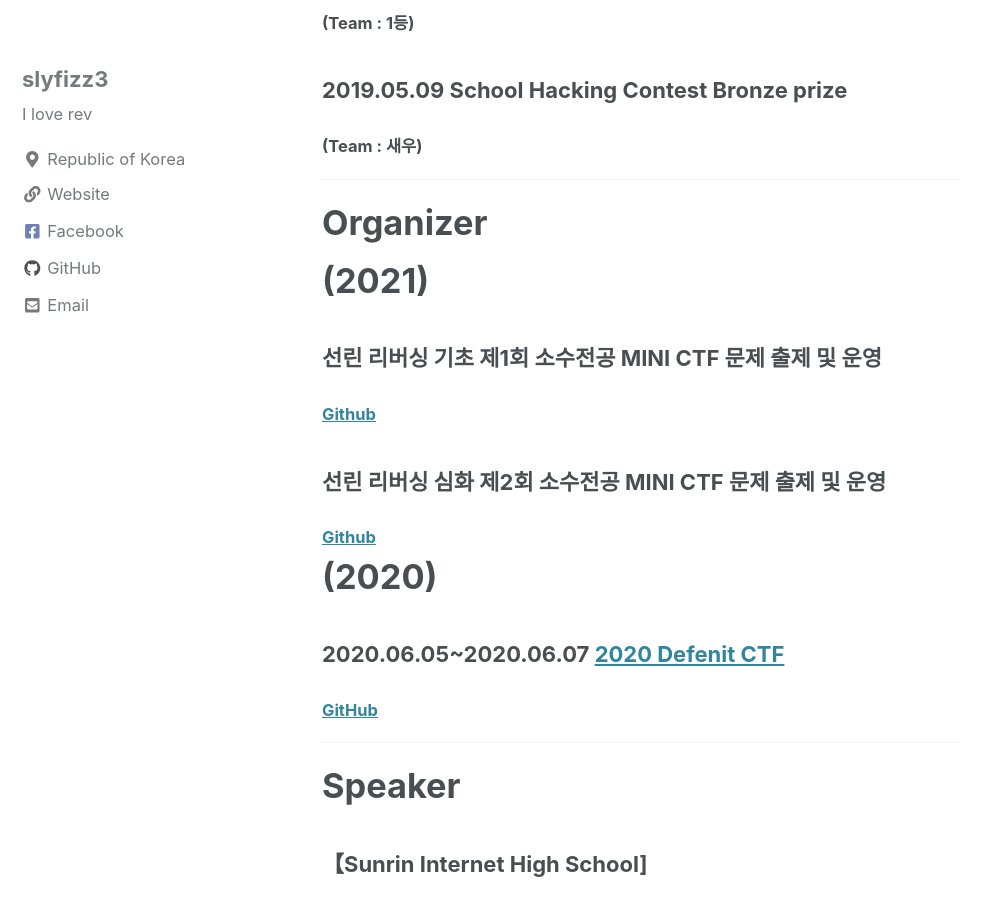
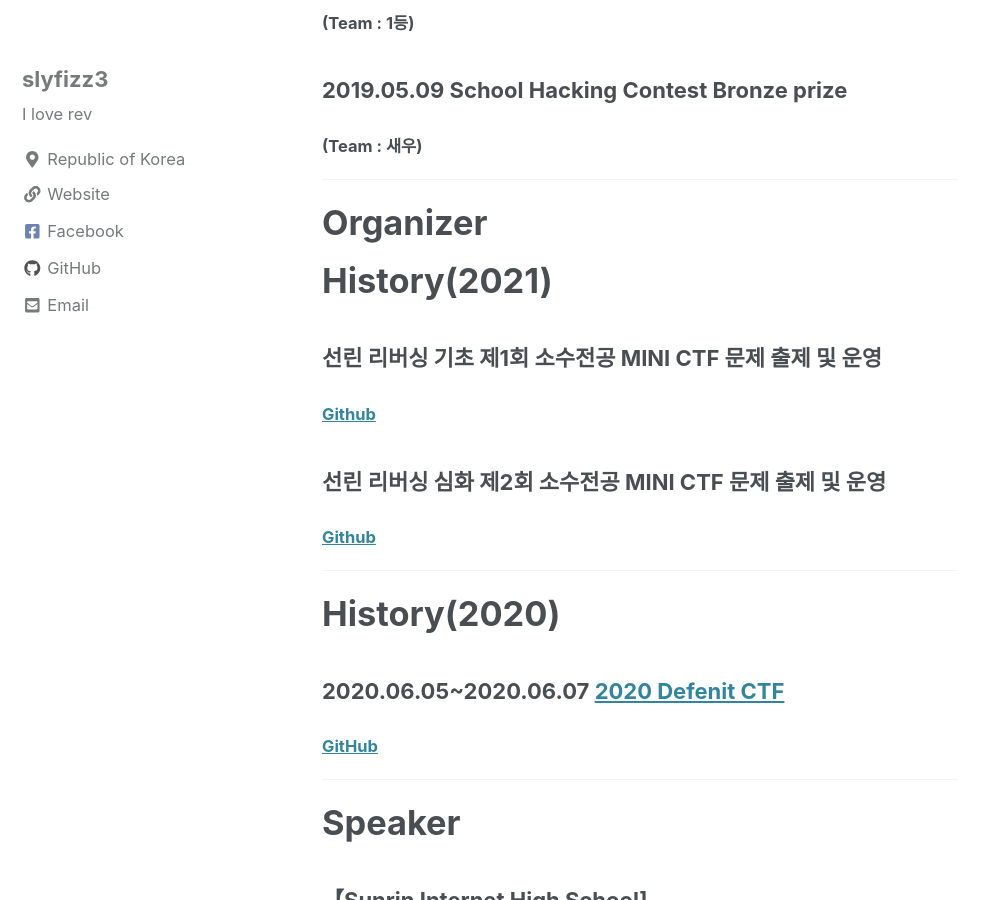
Before and after one commit to slyfizz3/slyfizz3.github.io, a Jekyll site: the page built from _pages/about.md, in a window 1280 px wide and 900 px high, scrolled down 3429 px. Shown: the whole window, without its empty margins (0-998 px from the left). Built offline with Jekyll 4.4.1, drawn with Linux system fonts in a browser that asks for light colours; cached includes are drawn as plain includes; nearby versions of some CDN libraries.

Commit message:
Update about.md

```diff
--- a/_pages/about.md
+++ b/_pages/about.md
@@ -88,14 +88,16 @@ Nickname:slyfizz,rev4fun
 
 # Organizer
 
-# (2021)
+# History(2021)
 
 ### 선린 리버싱 기초 제1회 소수전공 MINI CTF 문제 출제 및 운영
 #### [Github](https://github.com/slyfizz3/Make-challenges/tree/master/Sunrin_MiniCTF/1th_ctf)
 ### 선린 리버싱 심화 제2회 소수전공 MINI CTF 문제 출제 및 운영
 #### [Github](https://github.com/slyfizz3/Make-challenges/tree/master/Sunrin_MiniCTF/2th_ctf)
 
-# (2020)
+---
+
+# History(2020)
 
 ### 2020.06.05~2020.06.07 [2020 Defenit CTF](https://www.boannews.com/media/view.asp?idx=88856&page=1&kind=1)
 #### [GitHub](https://github.com/slyfizz3/Make-challenges/tree/master/2020DefenitCTF)
```
